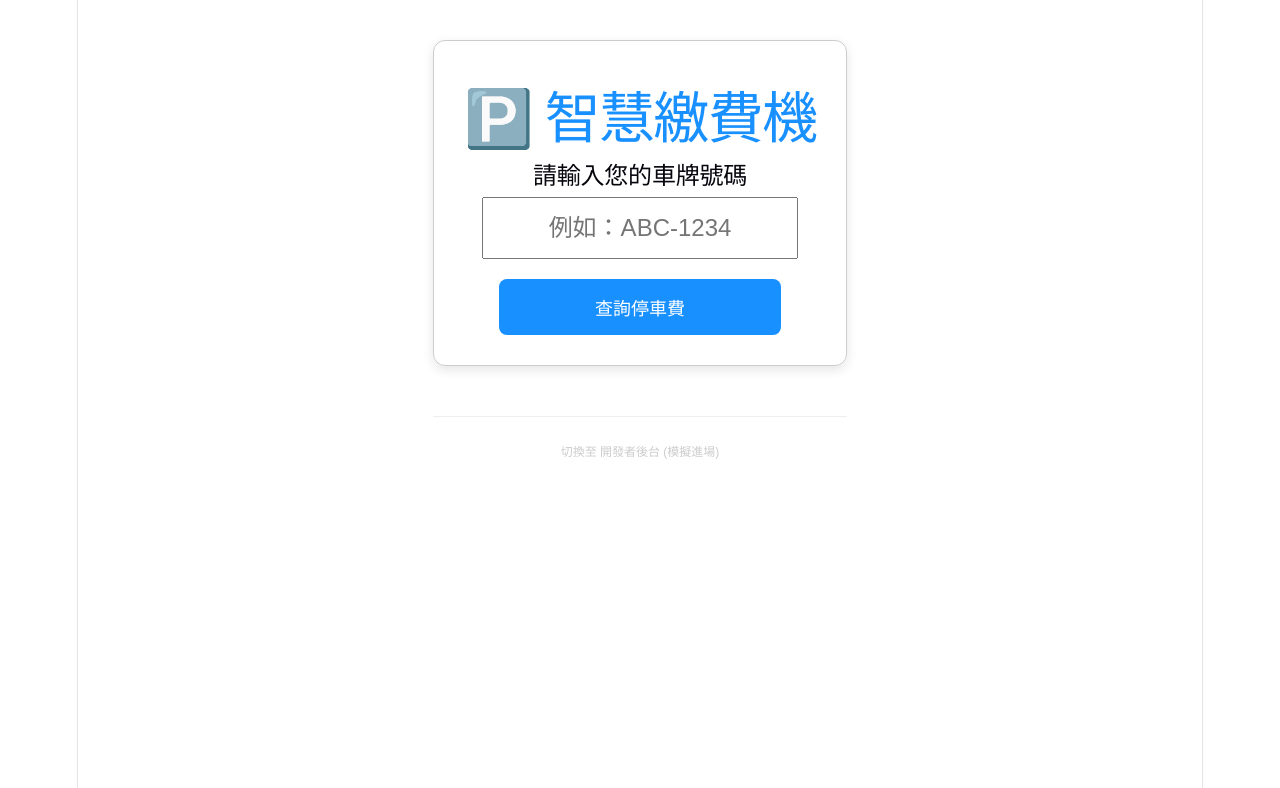
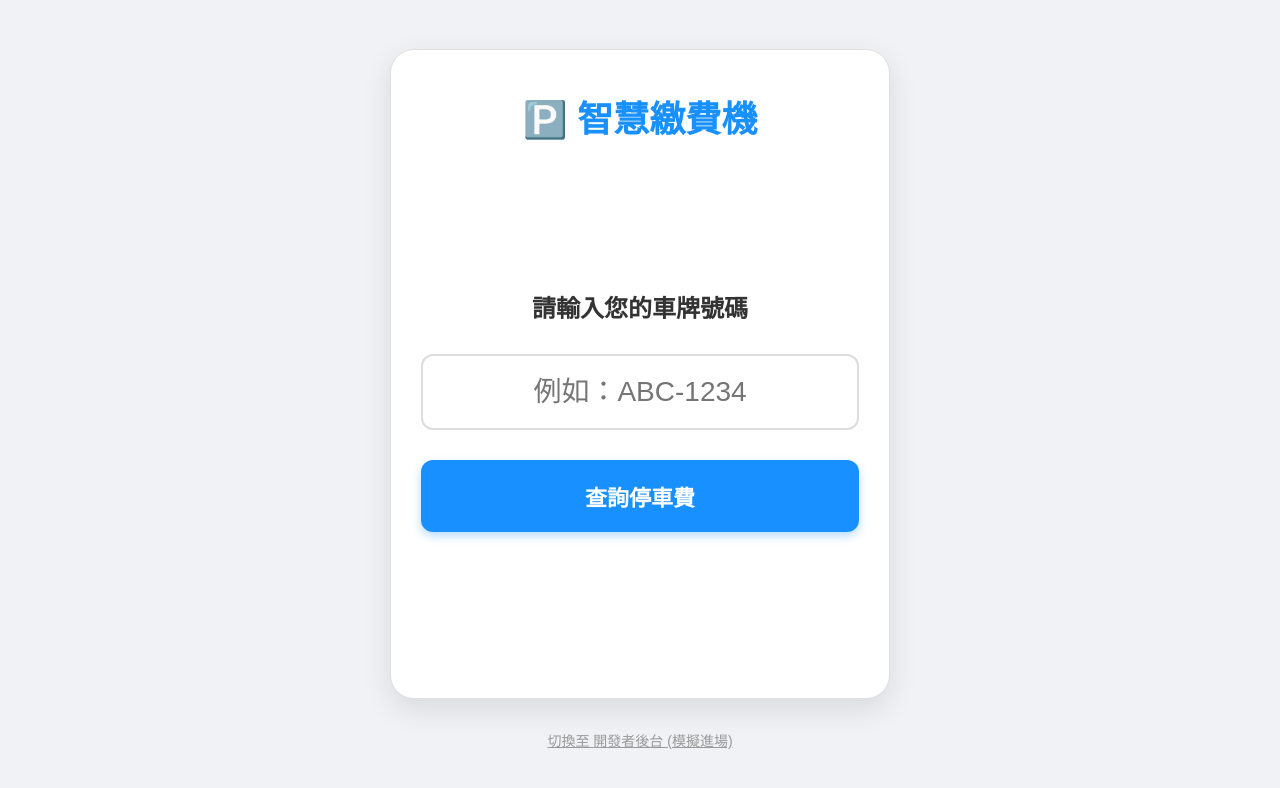
Before and after one commit to yoo4436/parkinglot-dashboard, a React (Vite) app: page / in a window 1280 px wide. Shown: the top 788 px of the page. Built offline with nearby package versions, Linux system fonts and the light colour scheme.

Commit message:
feat: update ui

```diff
--- a/src/App.jsx
+++ b/src/App.jsx
@@ -3,20 +3,18 @@ import PaymentKiosk from './PaymentKiosk';
 import TestSimulator from './TestSimulator';
 
 function App() {
-  // 決定要顯示「繳費機」還是「模擬器」
   const [view, setView] = useState('kiosk');
 
   return (
-    <div style={{ fontFamily: 'sans-serif', maxWidth: '800px', margin: '40px auto', padding: '0 20px' }}>
+    // ✨ 修正：拿掉寬度限制，讓它 100% 適應外層的 #root
+    <div style={{ width: '100%', padding: '20px', boxSizing: 'border-box' }}>
 
-      {/* 根據 view 狀態，決定畫出哪一個積木 */}
       {view === 'kiosk' ? <PaymentKiosk /> : <TestSimulator />}
 
-      {/* 開發者隱藏按鈕：用來在繳費機與模擬器之間切換 */}
-      <div style={{ marginTop: '50px', textAlign: 'center', borderTop: '1px solid #eee', paddingTop: '20px' }}>
+      <div style={{ marginTop: '30px', textAlign: 'center' }}>
         <button
           onClick={() => setView(view === 'kiosk' ? 'simulator' : 'kiosk')}
-          style={{ background: 'none', border: 'none', color: '#ccc', cursor: 'pointer', fontSize: '12px' }}
+          style={{ background: 'none', border: 'none', color: '#999', cursor: 'pointer', fontSize: '14px', textDecoration: 'underline' }}
         >
           切換至 {view === 'kiosk' ? '開發者後台 (模擬進場)' : '前台繳費機'}
         </button>
--- a/src/PaymentKiosk.jsx
+++ b/src/PaymentKiosk.jsx
@@ -3,22 +3,17 @@ import { useState } from 'react';
 export default function PaymentKiosk() {
   const [plateNumber, setPlateNumber] = useState('');
   const [message, setMessage] = useState('');
-
-  // 狀態管理：記錄使用者目前在哪個步驟 (1: 輸入車牌, 2: 選擇付款方式, 3: 完成)
   const [step, setStep] = useState(1);
 
-  // 模擬步驟 1 -> 2：查詢費用
   const handleQuery = () => {
     if (!plateNumber) {
       setMessage('請先輸入車牌號碼！');
       return;
     }
-    // 未來這裡要串接後端的「查詢費用 API」，現在先直接進入付款畫面
     setMessage('');
     setStep(2);
   };
 
-  // 模擬步驟 2 -> 3：執行付款與離場 (呼叫我們寫好的 checkOut API)
   const handlePayment = (paymentMethod) => {
     setMessage(`處理中：正在使用 ${paymentMethod} 進行扣款...`);
 
@@ -28,7 +23,7 @@ export default function PaymentKiosk() {
     .then(response => response.text())
     .then(text => {
       setMessage(`✅ 交易成功！${text}，請於 15 分鐘內離場。`);
-      setStep(3); // 進入完成畫面
+      setStep(3);
     })
     .catch(error => setMessage('❌ 結帳發生錯誤，請洽管理員。'));
   };
@@ -40,29 +35,50 @@ export default function PaymentKiosk() {
   };
 
   return (
-    <div style={{ border: '1px solid #ccc', borderRadius: '12px', padding: '30px', boxShadow: '0 4px 12px rgba(0,0,0,0.1)' }}>
-      <h1 style={{ textAlign: 'center', color: '#1890ff' }}>🅿️ 智慧繳費機</h1>
+    // ✨ 大改造 1：設定 maxWidth: 500px 和 minHeight: 650px，做出機台的比例
+    // ✨ 大改造 2：使用 display: 'flex', flexDirection: 'column' 讓內部元素上下排列
+    <div style={{
+      maxWidth: '500px',
+      minHeight: '650px',
+      margin: '0 auto',
+      border: '1px solid #e0e0e0',
+      borderRadius: '24px', // 更圓潤的機台邊角
+      padding: '40px 30px',
+      boxShadow: '0 10px 30px rgba(0,0,0,0.1)',
+      backgroundColor: '#fff',
+      display: 'flex',
+      flexDirection: 'column',
+      boxSizing: 'border-box'
+    }}>
+
+      {/* 機台頭部 (永遠固定在上方) */}
+      <div style={{ textAlign: 'center', marginBottom: '20px' }}>
+        <h1 style={{ color: '#1890ff', fontSize: '36px', fontWeight: 'bold' }}>🅿️ 智慧繳費機</h1>
+      </div>
 
       {message && (
-        <div style={{ margin: '20px 0', padding: '15px', backgroundColor: '#e6f7ff', borderRadius: '4px' }}>
+        <div style={{ padding: '15px', backgroundColor: '#e6f7ff', borderRadius: '8px', color: '#0050b3', marginBottom: '20px', textAlign: 'center' }}>
           <strong>提示：</strong> {message}
         </div>
       )}
 
+      {/* ✨ 大改造 3：把步驟內容包在 flex: 1 裡面，它會自動把空間撐開，並讓內容垂直置中 */}
+      <div style={{ flex: 1, display: 'flex', flexDirection: 'column', justifyContent: 'center' }}>
+
         {/* 步驟 1：輸入車牌 */}
         {step === 1 && (
           <div style={{ textAlign: 'center' }}>
-          <h2>請輸入您的車牌號碼</h2>
+            <h2 style={{ fontSize: '24px', marginBottom: '30px', color: '#333' }}>請輸入您的車牌號碼</h2>
             <input
               type="text"
               value={plateNumber}
               onChange={(e) => setPlateNumber(e.target.value)}
               placeholder="例如：ABC-1234"
-            style={{ padding: '15px', fontSize: '24px', width: '80%', textAlign: 'center', textTransform: 'uppercase', marginBottom: '20px' }}
+              style={{ padding: '20px', fontSize: '28px', width: '100%', boxSizing: 'border-box', textAlign: 'center', textTransform: 'uppercase', marginBottom: '30px', borderRadius: '12px', border: '2px solid #ddd', outline: 'none' }}
             />
             <button
               onClick={handleQuery}
-            style={{ display: 'block', width: '80%', margin: '0 auto', padding: '15px', fontSize: '18px', backgroundColor: '#1890ff', color: 'white', border: 'none', borderRadius: '8px', cursor: 'pointer' }}
+              style={{ display: 'block', width: '100%', padding: '20px', fontSize: '22px', fontWeight: 'bold', backgroundColor: '#1890ff', color: 'white', border: 'none', borderRadius: '12px', cursor: 'pointer', boxShadow: '0 4px 10px rgba(24,144,255,0.3)' }}
             >
               查詢停車費
             </button>
@@ -72,29 +88,30 @@ export default function PaymentKiosk() {
         {/* 步驟 2：選擇付款方式 */}
         {step === 2 && (
           <div style={{ textAlign: 'center' }}>
-          <h2>車牌：<span style={{ color: '#1890ff' }}>{plateNumber}</span></h2>
-          {/* 未來這裡會顯示真實從後端撈回來的金額 */}
-          <h1 style={{ fontSize: '48px', margin: '10px 0' }}>$120</h1>
-          <p style={{ color: '#666', marginBottom: '30px' }}>請選擇付款方式</p>
+            <h2 style={{ fontSize: '20px', color: '#666', marginBottom: '10px' }}>車牌：<span style={{ color: '#1890ff', fontWeight: 'bold' }}>{plateNumber}</span></h2>
+            <h1 style={{ fontSize: '64px', margin: '10px 0 20px', color: '#333' }}>$120</h1>
+            <p style={{ color: '#888', marginBottom: '40px', fontSize: '18px' }}>請選擇下方付款方式</p>
 
-          <div style={{ display: 'flex', gap: '15px', justifyContent: 'center' }}>
-            <button onClick={() => handlePayment('信用卡')} style={{ padding: '20px', fontSize: '16px', cursor: 'pointer', borderRadius: '8px', flex: 1 }}>💳 信用卡</button>
-            <button onClick={() => handlePayment('LINE Pay')} style={{ padding: '20px', fontSize: '16px', cursor: 'pointer', borderRadius: '8px', flex: 1, backgroundColor: '#00c300', color: 'white', border: 'none' }}>📱 LINE Pay</button>
-            <button onClick={() => handlePayment('悠遊卡')} style={{ padding: '20px', fontSize: '16px', cursor: 'pointer', borderRadius: '8px', flex: 1, backgroundColor: '#1282c0', color: 'white', border: 'none' }}>🚌 悠遊卡</button>
+            <div style={{ display: 'flex', gap: '12px', justifyContent: 'center' }}>
+              <button onClick={() => handlePayment('信用卡')} style={{ padding: '20px 10px', fontSize: '18px', cursor: 'pointer', borderRadius: '12px', flex: 1, border: '1px solid #ccc', backgroundColor: '#fff', display: 'flex', alignItems: 'center', justifyContent: 'center', gap: '8px', whiteSpace: 'nowrap', fontWeight: 'bold', boxShadow: '0 2px 5px rgba(0,0,0,0.05)' }}>💳 信用卡</button>
+              <button onClick={() => handlePayment('LINE Pay')} style={{ padding: '20px 10px', fontSize: '18px', cursor: 'pointer', borderRadius: '12px', flex: 1, backgroundColor: '#00c300', color: 'white', border: 'none', display: 'flex', alignItems: 'center', justifyContent: 'center', gap: '8px', whiteSpace: 'nowrap', fontWeight: 'bold', boxShadow: '0 2px 5px rgba(0,195,0,0.3)' }}>📱 LINE Pay</button>
+              <button onClick={() => handlePayment('悠遊卡')} style={{ padding: '20px 10px', fontSize: '18px', cursor: 'pointer', borderRadius: '12px', flex: 1, backgroundColor: '#1282c0', color: 'white', border: 'none', display: 'flex', alignItems: 'center', justifyContent: 'center', gap: '8px', whiteSpace: 'nowrap', fontWeight: 'bold', boxShadow: '0 2px 5px rgba(18,130,192,0.3)' }}>🚌 悠遊卡</button>
             </div>
 
-          <button onClick={resetKiosk} style={{ marginTop: '20px', padding: '10px', background: 'none', border: 'none', color: '#999', cursor: 'pointer', textDecoration: 'underline' }}>返回上一步</button>
+            <button onClick={resetKiosk} style={{ marginTop: '40px', padding: '10px', background: 'none', border: 'none', color: '#aaa', cursor: 'pointer', textDecoration: 'underline', fontSize: '16px' }}>返回上一步重填</button>
           </div>
         )}
 
         {/* 步驟 3：完成畫面 */}
         {step === 3 && (
           <div style={{ textAlign: 'center' }}>
-          <h1 style={{ fontSize: '64px', margin: '0' }}>🎉</h1>
-          <h2>感謝您的使用，祝您行車平安！</h2>
-          <button onClick={resetKiosk} style={{ marginTop: '20px', padding: '15px 30px', fontSize: '18px', backgroundColor: '#4CAF50', color: 'white', border: 'none', borderRadius: '8px', cursor: 'pointer' }}>返回首頁</button>
+            <h1 style={{ fontSize: '80px', marginBottom: '20px', lineHeight: '1' }}>🎉</h1>
+            <h2 style={{ fontSize: '26px', marginBottom: '40px', color: '#333', lineHeight: '1.5' }}>感謝您的使用<br/>祝您行車平安！</h2>
+            <button onClick={resetKiosk} style={{ padding: '20px 40px', fontSize: '20px', fontWeight: 'bold', backgroundColor: '#4CAF50', color: 'white', border: 'none', borderRadius: '12px', cursor: 'pointer', boxShadow: '0 4px 10px rgba(76,175,80,0.3)' }}>完成並返回首頁</button>
           </div>
         )}
       </div>
+
+    </div>
   );
 }
--- a/src/index.css
+++ b/src/index.css
@@ -1,111 +1,22 @@
-:root {
-  --text: #6b6375;
-  --text-h: #08060d;
-  --bg: #fff;
-  --border: #e5e4e7;
-  --code-bg: #f4f3ec;
-  --accent: #aa3bff;
-  --accent-bg: rgba(170, 59, 255, 0.1);
-  --accent-border: rgba(170, 59, 255, 0.5);
-  --social-bg: rgba(244, 243, 236, 0.5);
-  --shadow:
-    rgba(0, 0, 0, 0.1) 0 10px 15px -3px, rgba(0, 0, 0, 0.05) 0 4px 6px -2px;
-
-  --sans: system-ui, 'Segoe UI', Roboto, sans-serif;
-  --heading: system-ui, 'Segoe UI', Roboto, sans-serif;
-  --mono: ui-monospace, Consolas, monospace;
-
-  font: 18px/145% var(--sans);
-  letter-spacing: 0.18px;
-  color-scheme: light dark;
-  color: var(--text);
-  background: var(--bg);
-  font-synthesis: none;
-  text-rendering: optimizeLegibility;
-  -webkit-font-smoothing: antialiased;
-  -moz-osx-font-smoothing: grayscale;
-
-  @media (max-width: 1024px) {
-    font-size: 16px;
-  }
+/* 1. 清除瀏覽器預設邊距，並給一個淡淡的灰色背景，讓白色的機台更立體 */
+body {
+  margin: 0;
+  padding: 0;
+  background-color: #f0f2f5;
+  font-family: system-ui, -apple-system, sans-serif;
 }
 
-@media (prefers-color-scheme: dark) {
-  :root {
-    --text: #9ca3af;
-    --text-h: #f3f4f6;
-    --bg: #16171d;
-    --border: #2e303a;
-    --code-bg: #1f2028;
-    --accent: #c084fc;
-    --accent-bg: rgba(192, 132, 252, 0.15);
-    --accent-border: rgba(192, 132, 252, 0.5);
-    --social-bg: rgba(47, 48, 58, 0.5);
-    --shadow:
-      rgba(0, 0, 0, 0.4) 0 10px 15px -3px, rgba(0, 0, 0, 0.25) 0 4px 6px -2px;
-  }
-
-  #social .button-icon {
-    filter: invert(1) brightness(2);
-  }
-}
-
-body {
-  margin: 0;
-}
-
+/* 2. 讓整個網頁佔滿全螢幕，並使用 Flexbox 讓機台永遠保持在正中間 */
 #root {
-  width: 1126px;
-  max-width: 100%;
-  margin: 0 auto;
-  text-align: center;
-  border-inline: 1px solid var(--border);
-  min-height: 100svh;
+  min-height: 100vh;
   display: flex;
   flex-direction: column;
+  align-items: center;
+  justify-content: center;
   box-sizing: border-box;
 }
 
-h1,
-h2 {
-  font-family: var(--heading);
-  font-weight: 500;
-  color: var(--text-h);
-}
-
-h1 {
-  font-size: 56px;
-  letter-spacing: -1.68px;
-  margin: 32px 0;
-  @media (max-width: 1024px) {
-    font-size: 36px;
-    margin: 20px 0;
-  }
-}
-h2 {
-  font-size: 24px;
-  line-height: 118%;
-  letter-spacing: -0.24px;
-  margin: 0 0 8px;
-  @media (max-width: 1024px) {
-    font-size: 20px;
-  }
-}
-p {
+/* 3. 清除預設標題的 margin，方便我們自己控制間距 */
+h1, h2, p {
   margin: 0;
 }
-
-code,
-.counter {
-  font-family: var(--mono);
-  display: inline-flex;
-  border-radius: 4px;
-  color: var(--text-h);
-}
-
-code {
-  font-size: 15px;
-  line-height: 135%;
-  padding: 4px 8px;
-  background: var(--code-bg);
-}
```
Also changed, not shown: src/TestSimulator.jsx (+54 -10 lines). Lines whose indentation alone changed are shown as unchanged.
